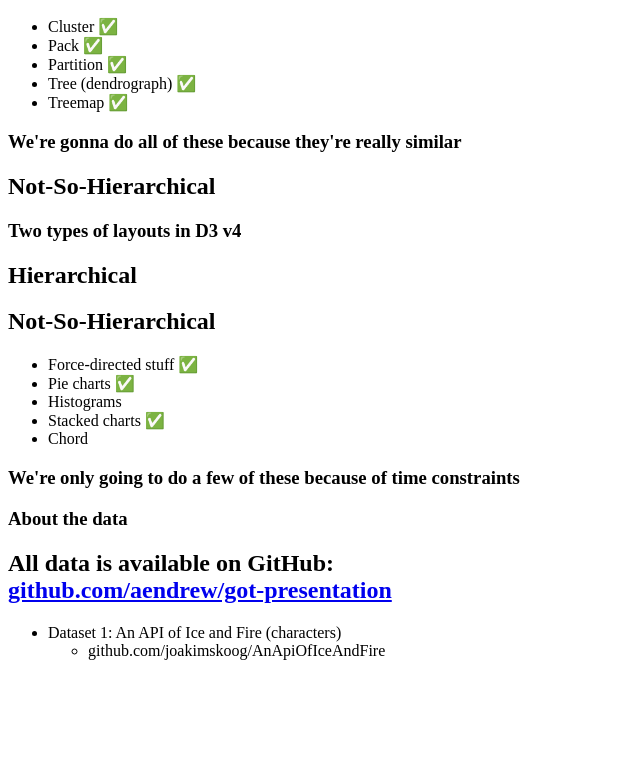
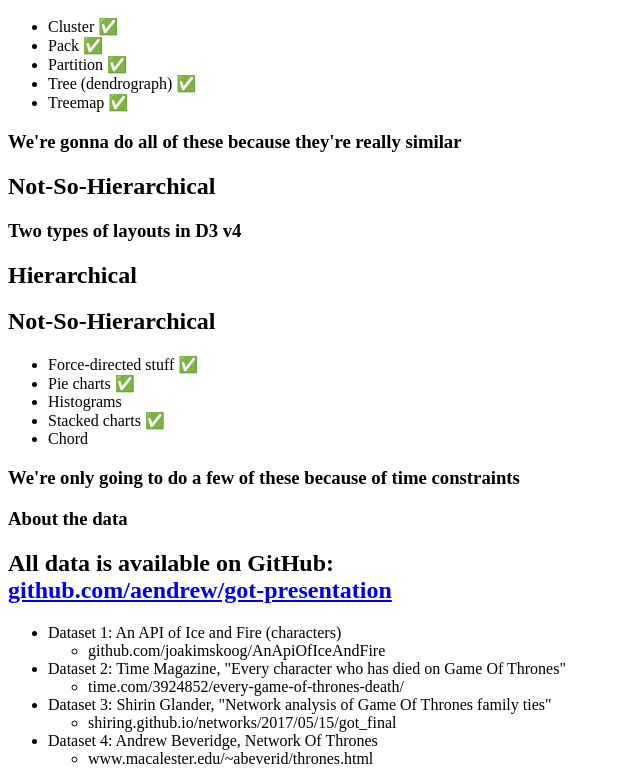
Before and after one commit to aendra-rininsland/got-presentation, a website built with webpack: page presentation/slides.ejs in a window 1280 px wide. Shown: the part 1101-1885 px from the top of the page, without its empty margins (0-640 px from the left). Before the commit the page ends 1777 px from the top, so only its background shows below. Built offline with nearby package versions, Linux system fonts and the light colour scheme; what bespoke, bespoke-bullets, bespoke-hash, bespoke-keys would draw is missing.

Commit message:
Adding Glander dataset

```diff
--- a/presentation/slides.ejs
+++ b/presentation/slides.ejs
@@ -119,6 +119,21 @@
 						<li>github.com/joakimskoog/AnApiOfIceAndFire</li>
 					</ul>
 				</li>
+				<li>Dataset 2: Time Magazine, "Every character who has died on Game Of Thrones"
+					<ul>
+						<li>time.com/3924852/every-game-of-thrones-death/</li>
+					</ul>
+				</li>
+				<li>Dataset 3: Shirin Glander, "Network analysis of Game Of Thrones family ties"
+					<ul>
+						<li>shiring.github.io/networks/2017/05/15/got_final</li>
+					</ul>
+				</li>
+				<li>Dataset 4: Andrew Beveridge, Network Of Thrones
+					<ul>
+						<li>www.macalester.edu/~abeverid/thrones.html</li>
+					</ul>
+				</li>
 			</ul>
 		</section>
 	</article>
```
Also changed, not shown: data/got-lineages.json (added, +1 -0 lines).
